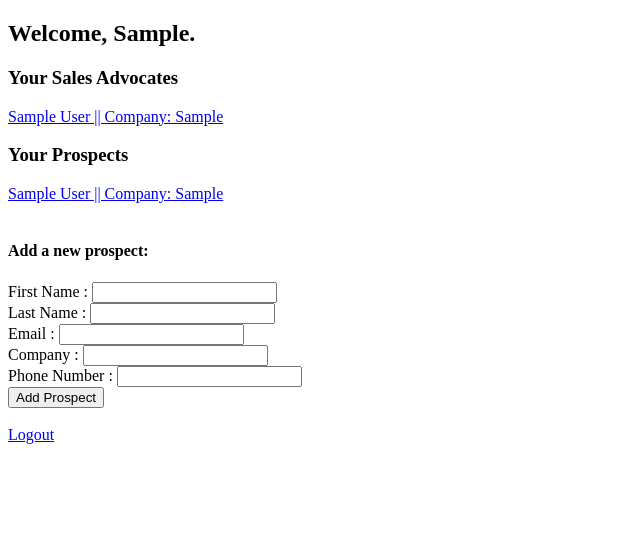
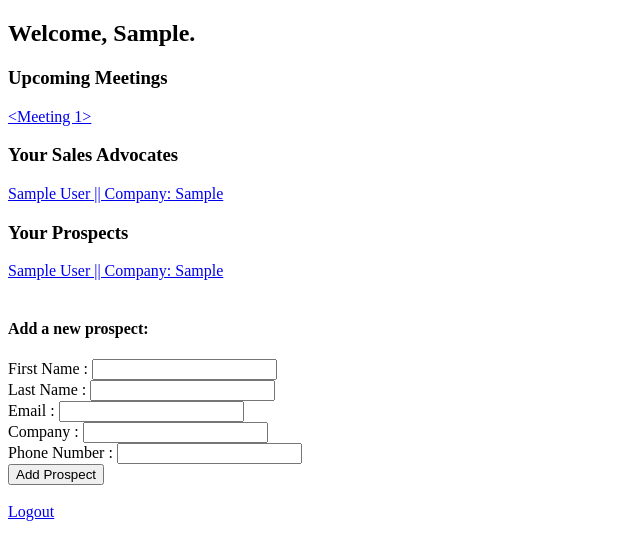
Before and after one commit to mitchhenline/kredible, a Flask app: page /rep in a window 1280 px wide. Shown: the top 560 px of the page, without its empty margins (0-640 px from the left). Run offline with Flask 2, Linux system fonts and the light colour scheme; the visitor is signed in with stand-in values (Sample User, id 1); tables that the repository leaves empty hold one stand-in row (values such as "Sample post").

Commit message:
meeting page created

```diff
--- a/crud.py
+++ b/crud.py
@@ -62,3 +62,9 @@ def get_messages_by_adv_id(adv_id):
 
 def get_messages_by_rep_id(rep_id):
     return Messages.query.filter(Messages.rep_id == rep_id).all()
+
+def get_meetings_by_rep_id(rep_id):
+    return Meeting.query.filter(Meeting.rep_id == rep_id).all()
+
+def get_meeting_by_meeting_id(meeting_id):
+    return Meeting.query.filter(Meeting.meeting_id == meeting_id).first()
--- a/server.py
+++ b/server.py
@@ -66,11 +66,20 @@ def rep_home():
     form = AddCustomer(request.form)
     customers = crud.get_customers_by_rep_id(session['rep_id'])
     user = crud.get_rep_by_rep_id(session['rep_id'])
-    relationships = crud.get_relationships_by_rep_id(session['rep_id']) #grabs a list of relationships for user
-    sales_advs = [] #empty list
+
+    relationships = crud.get_relationships_by_rep_id(session['rep_id'])
+    sales_advs = []
+
+    meetings = crud.get_meetings_by_rep_id(session['rep_id'])
+
+
+
+
     for relationship in relationships:              #grabs the sales advocates from the relationship and puts into list
         sales_advs.append(relationship.sales_adv)
-    return render_template('rep.html', sales_advs = sales_advs, customers = customers, user = user, form = form)
+
+
+    return render_template('rep.html', sales_advs = sales_advs, customers = customers, user = user, form = form, meetings = meetings)
 
 @app.route('/rep', methods =['POST'])
 def add_customer():
@@ -150,6 +159,18 @@ def view_ind_adv(adv_id):
     adv = crud.get_adv_by_adv_id(adv_id)
     return render_template('view_ind_adv.html', message_list = message_list, adv = adv)
 
+####################### SALES REP VIEW INDIVIDUAL MEETING PAGE #############################
+
+@app.route('/rep/meeting/<meeting_id>')
+def view_ind_mtg(meeting_id):
+    """view meeting information"""
+    if 'rep_id' not in session:
+        return redirect('/rep_login')
+
+    meeting = crud.get_meeting_by_meeting_id(meeting_id)
+    return render_template('view_ind_meeting.html', meeting = meeting)
+
+
 ####################### SALES REP VIEW PROSPECT PAGE #############################
 
 @app.route('/rep/customer/<cust_id>')
--- a/templates/rep.html
+++ b/templates/rep.html
@@ -6,6 +6,15 @@
 
 <div>
 <h2>Welcome, {{ user.first_name }}.</h2>
+</div>
+
+<h3>Upcoming Meetings</h3>
+<div>
+    {% for meeting in meetings %}
+        <a href="/rep/meeting/{{ meeting.meeting_id }}">
+            {{ meeting }}
+        </a>
+    {% endfor %}
 </div>
 
 <h3>Your Sales Advocates</h3>
--- a/templates/view_ind_adv.html
+++ b/templates/view_ind_adv.html
@@ -1,6 +1,6 @@
 {% extends "base.html" %}
 
-{% block title %}Advocate Home{% endblock %}
+{% block title %}Kredible Advocate {{ adv.first_name }} {{ adv.last_name }}{% endblock %}
 
 {% block body %}
 
```
Also changed, not shown: templates/view_ind_meeting.html (added, +23 -0 lines).
